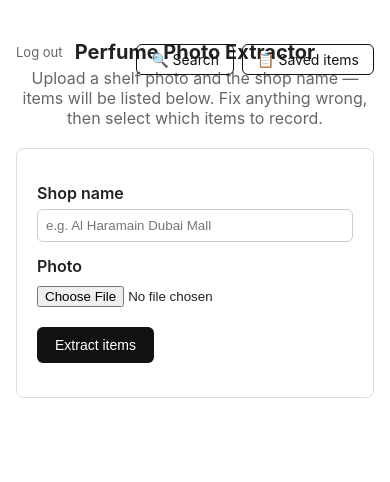
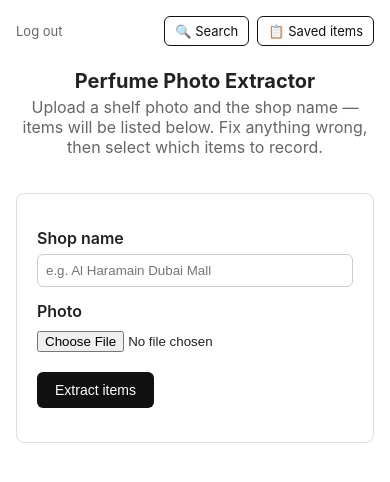
Before and after one commit to Ahsana-fragrantsouq/Perfume_Photo_Extractor, a Flask app: page / in a window 390 px wide. Shown: the top 482 px of the page. Run offline with Flask 3, Linux system fonts and the light colour scheme; the visitor is signed in with stand-in values (Sample User, id 1); data that the repository does not hold is empty; some libraries are stand-ins or nearby versions.

Commit message:
fix mobile view

```diff
--- a/templates/index.html
+++ b/templates/index.html
@@ -44,6 +44,18 @@
   .top-bar .top-right-links a:hover { background: #111; color: #fff; }
   .top-bar a.logout-link { position: absolute; top: 4px; left: 0; font-size: 13px; color: #666; text-decoration: none; }
   .top-bar a.logout-link:hover { text-decoration: underline; }
+  #results { overflow-x: auto; }   /* wide results table scrolls sideways instead of squashing */
+
+  /* Phones: the title and the 3 links can't share one row, so put Log out on the
+     left and Search/Saved items on the right in the first row, title below. */
+  @media (max-width: 700px) {
+    body { margin: 16px auto; }
+    .top-bar { display: flex; flex-wrap: wrap; justify-content: space-between; align-items: center; gap: 10px; }
+    .top-bar a.logout-link, .top-bar .top-right-links { position: static; }
+    .top-bar > div:nth-child(2) { order: 3; width: 100%; }
+    .top-bar .top-right-links a { padding: 6px 10px; font-size: 13px; }
+    #itemsTable { min-width: 760px; }
+  }
 </style>
 </head>
 <body>
```
Also changed, not shown: templates/admin_data.html (+9 -0 lines), templates/search.html (+7 -0 lines).
